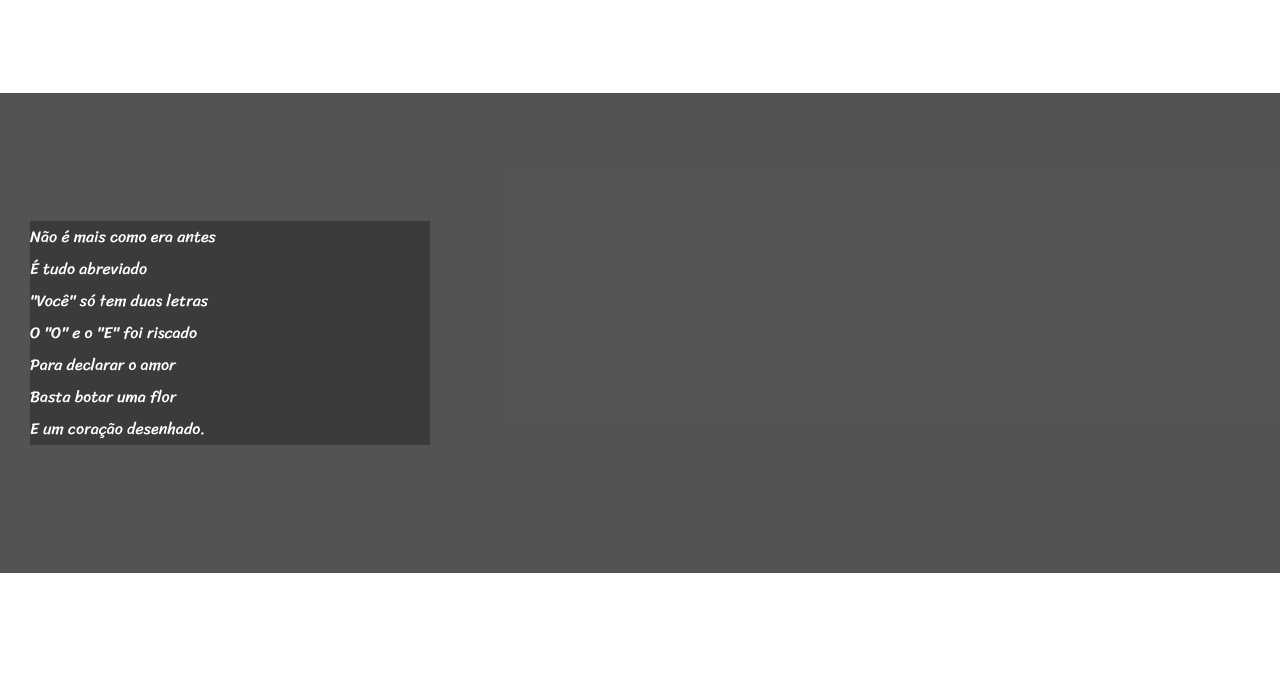
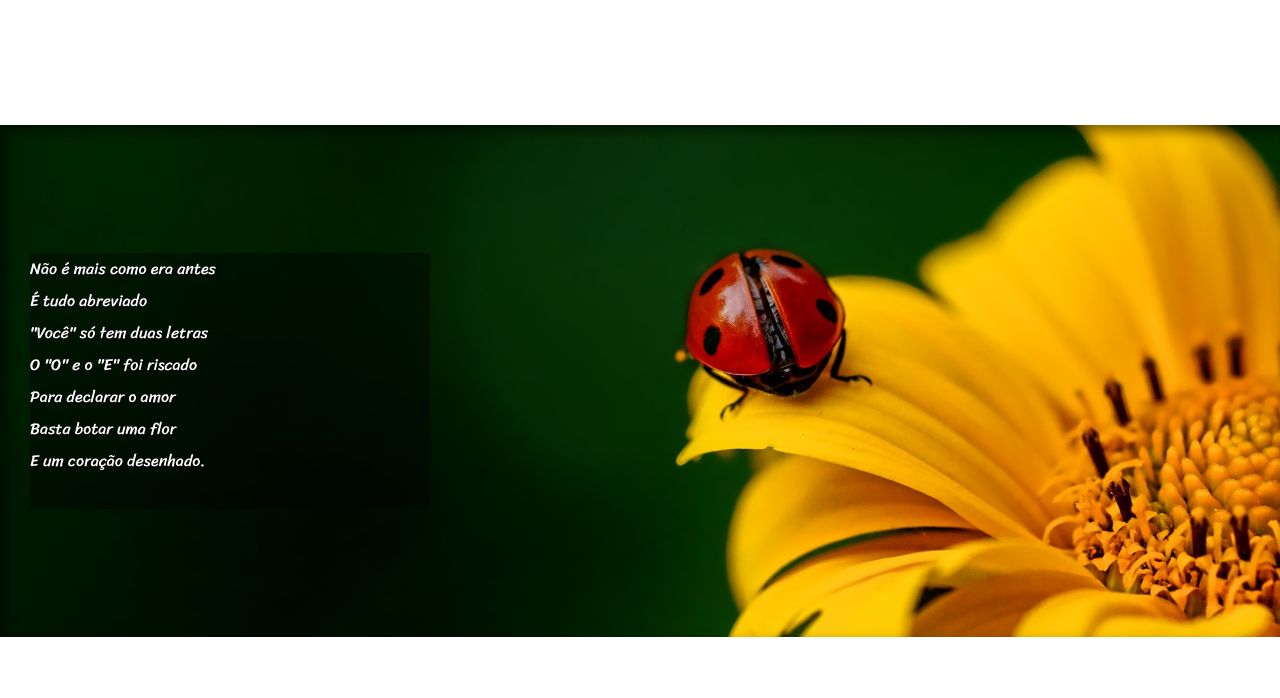
Before and after one commit to BrunoFerreira1990/html-css, a plain HTML site: page estudos/d012/index.html in a window 1280 px wide. Shown: the part 594-1292 px from the top of the page. Drawn offline with Linux system fonts and the light colour scheme.

Commit message:
Aplicação do efeito paralax

```diff
--- a/estudos/d012/estilo/style.css
+++ b/estudos/d012/estilo/style.css
@@ -55,20 +55,39 @@ section {
     font-family: var(--fonte3);
 }
 
+section > p {
+    padding-bottom: 2em;
+}
+
+section#img01 {
+    background-image: url('../imagens/background001.jpg');
+    background-position: right center;
+    background-size: cover;
+}
+
+section#img02 {
+    background-image: url('../imagens/background002.jpg');
+    background-size: cover;
+}
+
 .normal {
     background-color: white;
     color: black;
+
 }
 
-.imagem {
-    background-color: #00000081;
+section.imagem {
+    background-color: rgb(51, 51, 51);
     color: white;
+    box-shadow: inset 6px 6px 13px 0px rgba(0, 0, 0, 0.514);
+    background: fixed;
 }
 
 .imagem > p {
-    background-color: rgba(0, 0, 0, 0.295);
+    background-color: rgba(0, 0, 0, 0.39);
     width: 400px;
     display: inline-block;
+    text-shadow: 1px 1px 0px black;
 }
 
 footer {
--- a/estudos/d012/index.html
+++ b/estudos/d012/index.html
@@ -26,7 +26,7 @@
 
     </section>
 
-    <section class="imagem">
+    <section class="imagem" id="img01">
         <p>
         Não é mais como era antes <br>
         É tudo abreviado <br>
@@ -62,7 +62,7 @@
 
     </section>
 
-    <section class="imagem">
+    <section class="imagem" id="img02">
         <p>
         Tenho saudade das cartas<br>
         Escritas com a própria mão<br>
```
